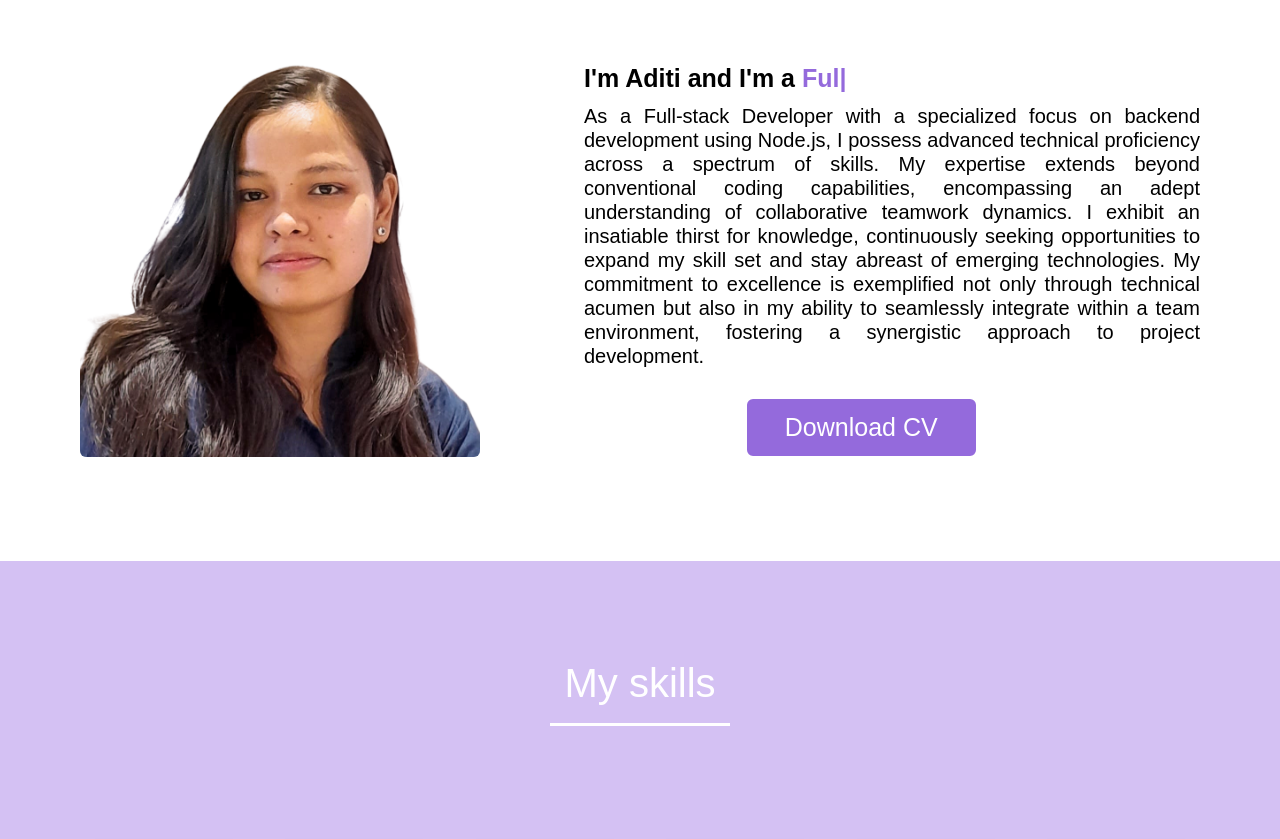
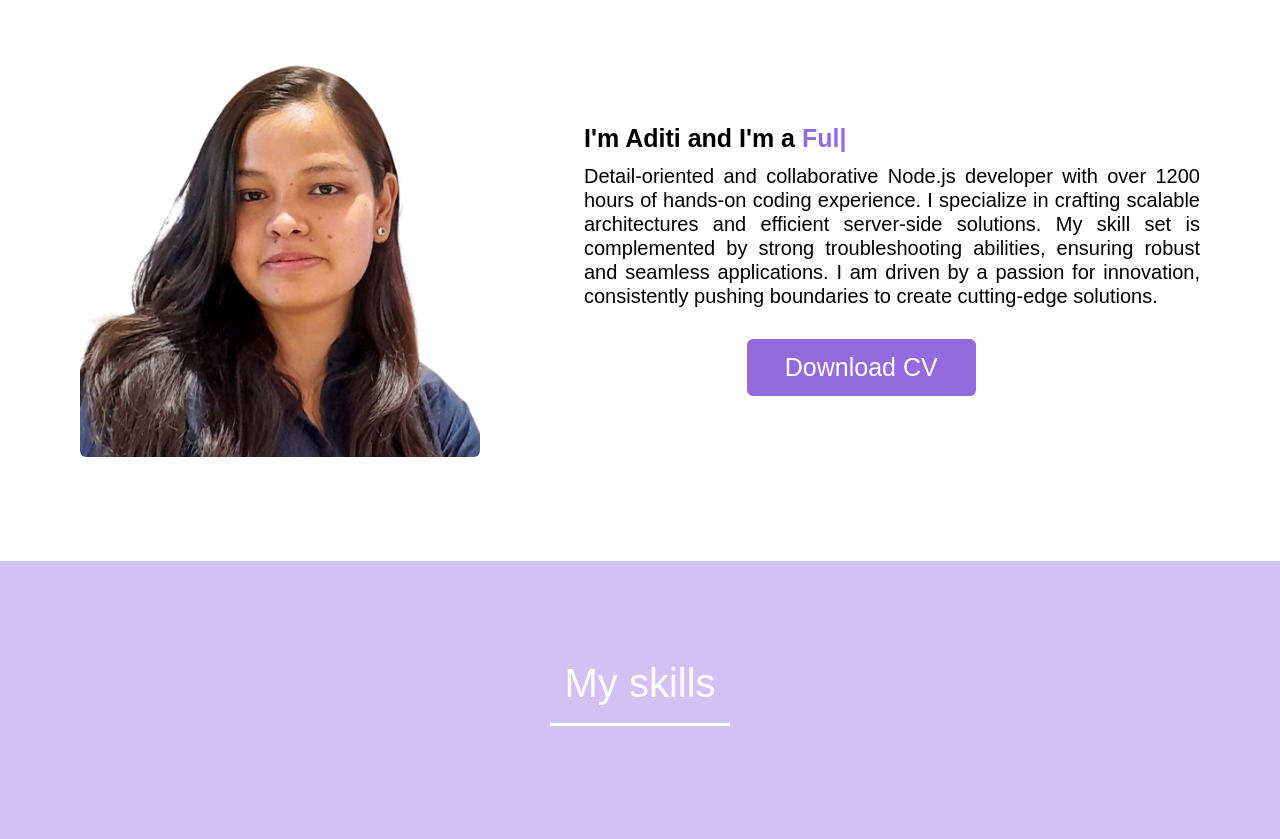
Before and after one commit to aditi-keerti/aditi-keerti.github.io, a plain HTML site: page index.html in a window 1280 px wide. Shown: the part 968-1807 px from the top of the page. Drawn offline with nearby package versions, Linux system fonts and the light colour scheme; some icons are missing.

Commit message:
git names2

```diff
--- a/index.html
+++ b/index.html
@@ -6,6 +6,7 @@
     <meta name="viewport" content="width=device-width, initial-scale=1.0">
     <title>Aditi's Portfolio</title>
     <link rel="stylesheet" href="style.css">
+    <link rel="shortcut icon" href="./images/Untitled design (1).png" type="image/x-icon">
     <link rel="stylesheet" href="https://cdnjs.cloudflare.com/ajax/libs/font-awesome/5.15.3/css/all.min.css"/>
     <script src="https://code.jquery.com/jquery-3.5.1.min.js"></script>
     <script src="https://cdnjs.cloudflare.com/ajax/libs/typed.js/2.0.11/typed.min.js"></script>
@@ -58,7 +59,7 @@
                 </div>
                 <div class="column right">
                     <div class="text"  id="user-detail-name">I'm Aditi and I'm a <span class="typing-2"></span></div>
-                    <p  id="user-detail-intro">As a Full-stack Developer with a specialized focus on backend development using Node.js, I possess advanced technical proficiency across a spectrum of skills. My expertise extends beyond conventional coding capabilities, encompassing an adept understanding of collaborative teamwork dynamics. I exhibit an insatiable thirst for knowledge, continuously seeking opportunities to expand my skill set and stay abreast of emerging technologies. My commitment to excellence is exemplified not only through technical acumen but also in my ability to seamlessly integrate within a team environment, fostering a synergistic approach to project development.</p>
+                    <p  id="user-detail-intro">Detail-oriented and collaborative Node.js developer with over 1200 hours of hands-on coding experience. I specialize in crafting scalable architectures and efficient server-side solutions. My skill set is complemented by strong troubleshooting abilities, ensuring robust and seamless applications. I am driven by a passion for innovation, consistently pushing boundaries to create cutting-edge solutions.</p>
                     <div class="btns">
                         <a href="/images/Aditi Bhadoriya-fw28_027-Node JS Developer.pdf"  class="nav-link resume" id="resume-button-2" target="_blank" download>Download CV</a>
                         <a href="https://github.com/aditi-keerti"><span class="iconify logo" data-icon="bi:github" data-inline="false" data-width="50px" data-height="50px" id="git-btn"></span></a>
```
